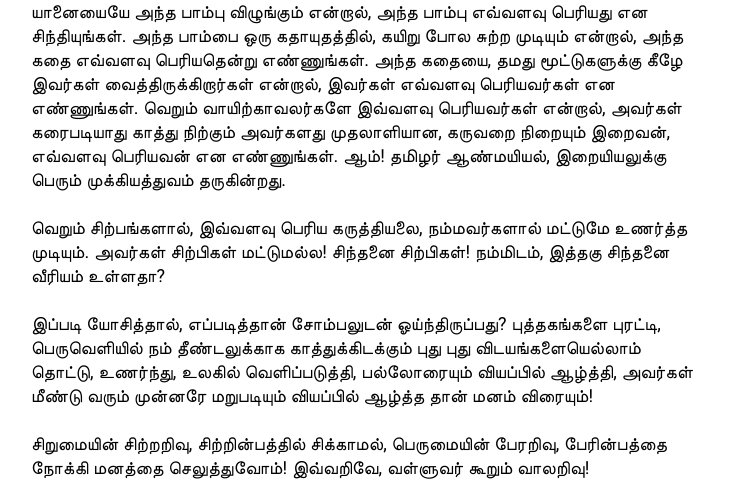
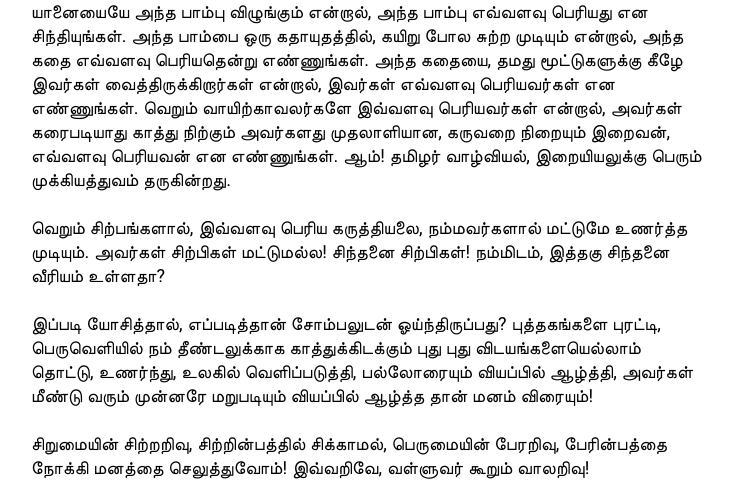
Before and after one commit to arihara-sudhan/blog, a Jekyll site: the page built from _posts/2025-01-17-ஜெயன்-விஜயன்.md, in a window 1280 px wide and 900 px high, scrolled down 6256 px, cut to the strip 259-739 px from the top of the window. Shown: the whole strip, without its empty margins (271-1004 px from the left). Built offline with Jekyll 4.4.1, drawn with Linux system fonts in a browser that asks for light colours; some of the changed text lies outside the part shown.

Commit message:
Update 2025-01-17-ஜெயன்-விஜயன்.md

```diff
--- a/_posts/2025-01-17-ஜெயன்-விஜயன்.md
+++ b/_posts/2025-01-17-ஜெயன்-விஜயன்.md
@@ -36,7 +36,7 @@
 எதனால் இப்படி ஒரு சிற்பம்?
 சிலர், தமிழரின் பழங்கால ஆன்ம மார்க்கமாக இருந்த, ஆசீவகத்தை, இந்து மதம் அழித்ததை குறிக்கவே இப்படி ஒரு சிற்பம் என்பர். ஆசீவகத்தின் சின்னம், யானை. அது, சித்தர்களின் உருவகம். பிள்ளையாரும் கூட, பல சித்தர்களின் உருவகமே! ஆனால், கீழே வரும் விளக்கம், சற்று நன்றாகவும், ஏற்பானதாகவும் உள்ளது.
 
-யானையையே அந்த பாம்பு விழுங்கும் என்றால், அந்த பாம்பு எவ்வளவு பெரியது என சிந்தியுங்கள். அந்த பாம்பை ஒரு கதாயுதத்தில், கயிறு போல சுற்ற முடியும் என்றால், அந்த கதை எவ்வளவு பெரியதென்று எண்ணுங்கள். அந்த கதையை, தமது மூட்டுகளுக்கு கீழே இவர்கள் வைத்திருக்கிறார்கள் என்றால், இவர்கள் எவ்வளவு பெரியவர்கள் என எண்ணுங்கள். வெறும் வாயிற்காவலர்களே இவ்வளவு பெரியவர்கள் என்றால், அவர்கள் கரைபடியாது காத்து நிற்கும் அவர்களது முதலாளியான, கருவறை நிறையும் இறைவன், எவ்வளவு பெரியவன் என எண்ணுங்கள். ஆம்! தமிழர் ஆண்மயியல், இறையியலுக்கு பெரும் முக்கியத்துவம் தருகின்றது.
+யானையையே அந்த பாம்பு விழுங்கும் என்றால், அந்த பாம்பு எவ்வளவு பெரியது என சிந்தியுங்கள். அந்த பாம்பை ஒரு கதாயுதத்தில், கயிறு போல சுற்ற முடியும் என்றால், அந்த கதை எவ்வளவு பெரியதென்று எண்ணுங்கள். அந்த கதையை, தமது மூட்டுகளுக்கு கீழே இவர்கள் வைத்திருக்கிறார்கள் என்றால், இவர்கள் எவ்வளவு பெரியவர்கள் என எண்ணுங்கள். வெறும் வாயிற்காவலர்களே இவ்வளவு பெரியவர்கள் என்றால், அவர்கள் கரைபடியாது காத்து நிற்கும் அவர்களது முதலாளியான, கருவறை நிறையும் இறைவன், எவ்வளவு பெரியவன் என எண்ணுங்கள். ஆம்! தமிழர் வாழ்வியல், இறையியலுக்கு பெரும் முக்கியத்துவம் தருகின்றது.
 
 வெறும் சிற்பங்களால், இவ்வளவு பெரிய கருத்தியலை, நம்மவர்களால் மட்டுமே உணர்த்த முடியும். அவர்கள் சிற்பிகள் மட்டுமல்ல! சிந்தனை சிற்பிகள்! நம்மிடம், இத்தகு சிந்தனை வீரியம் உள்ளதா?
 
```
Also changed, not shown: other parts of _posts/2025-01-17-ஜெயன்-விஜயன்.md (+1 -1 lines).
